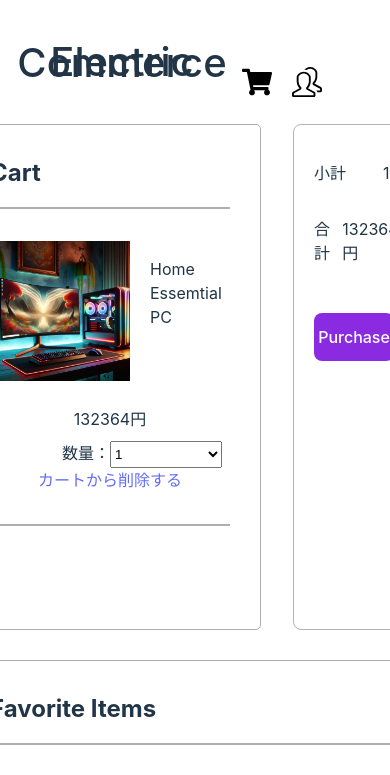
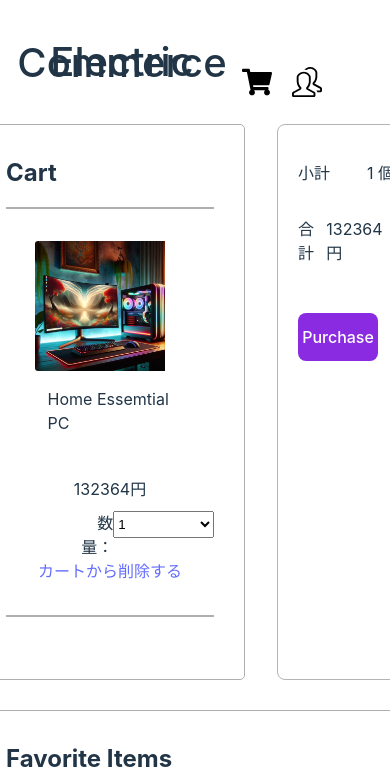
Before and after one commit to kip2/E-Commerce-Site-React, a React (Vite) app in the folder app/: page /cart in a window 390 px wide. Shown: the top 775 px of the page. Built offline with nearby package versions, Linux system fonts and the light colour scheme.

Commit message:
カート商品のレスポンシブレイアウトを調整

```diff
--- a/app/src/components/molecules/CartItem.css
+++ b/app/src/components/molecules/CartItem.css
@@ -19,6 +19,40 @@
 
 .cart-card-name {
     min-width: 10rem;
+}
+.product-price p{
+    font-size:1rem;
+}
+
+@media (max-width: 953px) {
+    .cart-card-item img {
+        min-width: 6rem;
+        max-width: 120%;
+        border-radius: 3px;
+        padding-right: 20px;
+    }
+    .cart-card-img-and-name {
+        flex-direction: column;
+        align-items: center;
+        margin: 0 auto;
+    }
+
+    .price-and-button {
+        width: 100%;
+        flex-direction: column;
+        margin-top: 1rem;
+    }
+
+    .price-and-button .product-price {
+        margin: 0 auto;
+    }
+    .price-and-button .product-number {
+        margin: 0 auto;
+    }
+    .price-and-button .product-delete {
+        margin: 0 auto;
+    }
+
 }
 
 @media (max-width: 570px) {
@@ -57,16 +91,6 @@
     box-sizing: border-box;
 }
 
-@media (max-width: 870px) {
-    .price-and-button {
-        width: 100%;
-        display: flex;
-        flex-direction: column;
-        align-items: center;
-        margin-top: 1rem;
-    }
-
-}
 
 a.block {
     display: block;
--- a/app/src/components/molecules/CartItem.tsx
+++ b/app/src/components/molecules/CartItem.tsx
@@ -21,12 +21,16 @@ const CartItem:React.FC<CartItemProps> = ({ imgUrl, name, price }) => {
                     <p className="cart-card-name">{name}</p>
                 </div>
                 <div className="price-and-button">
-                    <p className="price">{price}円</p>
-                    <PulldownMenu
-                        label={"数量"}
-                        menus={menus}
-                    />
-                    <div>
+                    <div className="product-price">
+                        <p className="price">{price}円</p>
+                    </div>
+                    <div className="product-number">
+                        <PulldownMenu
+                            label={"数量"}
+                            menus={menus}
+                        />
+                    </div>
+                    <div className="product-delete">
                         <a
                             href="#"
                             className="block"
```
